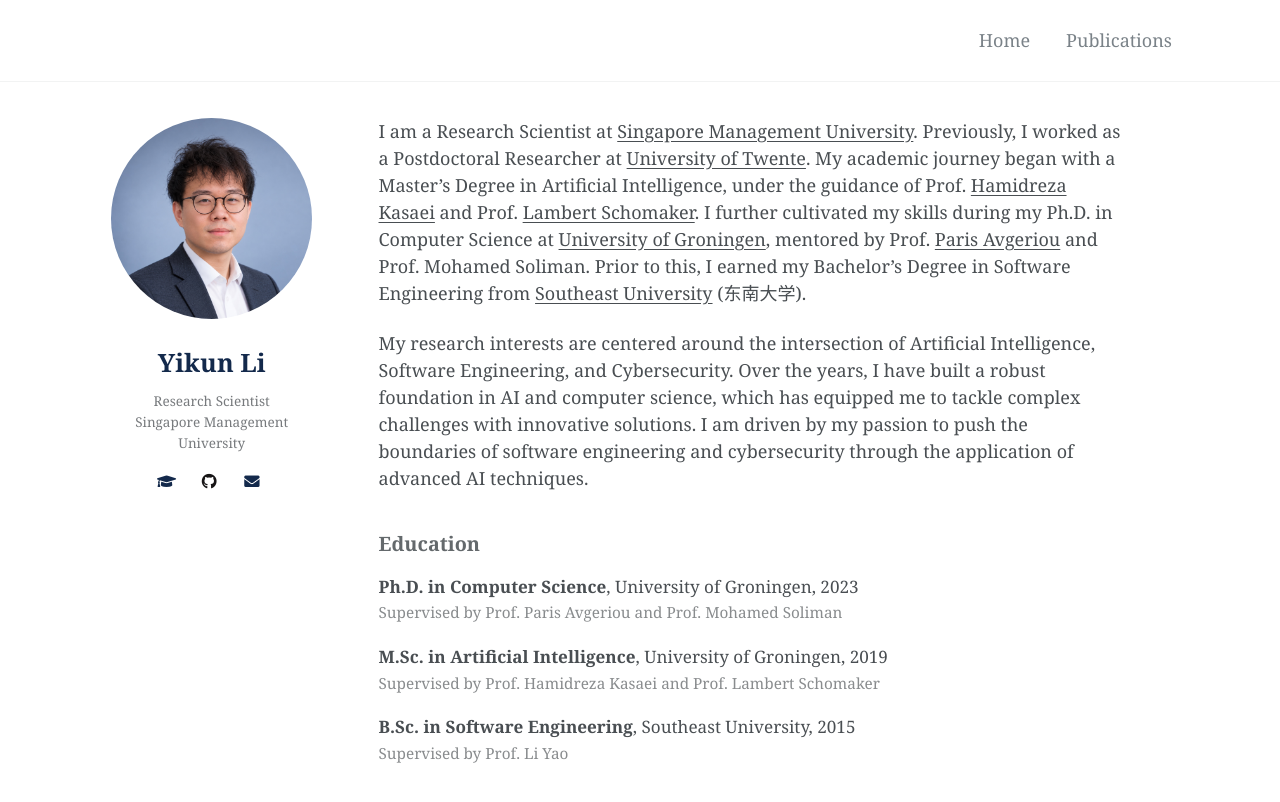
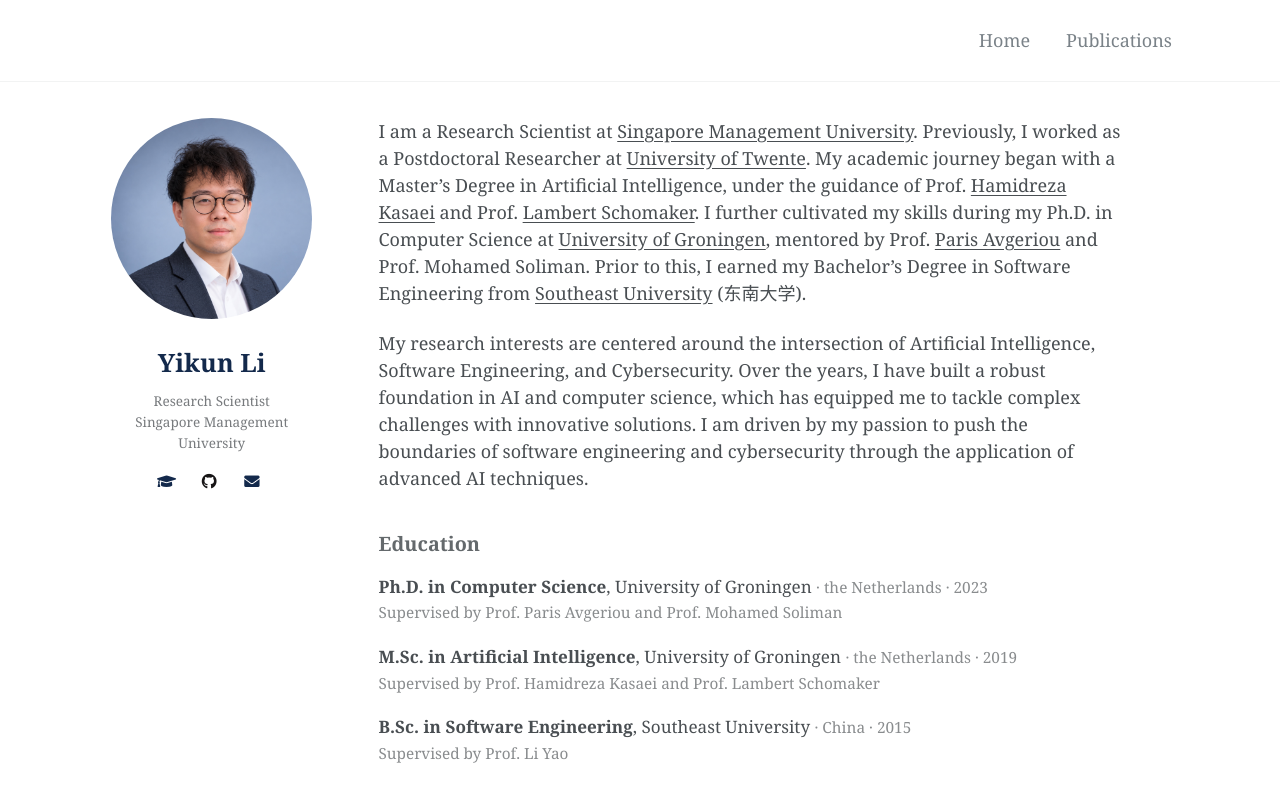
Before and after one commit to yikun-li/yikun-li.github.io, a Jekyll site: the page built from _pages/about.md, in a window 1280 px wide and 990 px high. Shown: the top 802 px of the window. Built offline with Jekyll 4.4.1, drawn with Linux system fonts in a browser that asks for light colours; some web fonts are replaced.

Commit message:
Add country and year metadata to education entries
Co-Authored-By: Claude Fable 5 <noreply@anthropic.com>

```diff
--- a/_pages/about.md
+++ b/_pages/about.md
@@ -14,15 +14,15 @@ My research interests are centered around the intersection of Artificial Intelli
 
 <div class="edu-list">
   <div class="edu-row">
-    <div class="edu-main"><span class="edu-degree">Ph.D. in Computer Science</span>, <a href="https://en.wikipedia.org/wiki/University_of_Groningen">University of Groningen</a>, 2023</div>
+    <div class="edu-main"><span class="edu-left"><span class="edu-degree">Ph.D. in Computer Science</span>, <a href="https://en.wikipedia.org/wiki/University_of_Groningen">University of Groningen</a> <span class="edu-country">· the Netherlands · 2023</span></span></div>
     <div class="edu-detail">Supervised by Prof. <a href="http://www.cs.rug.nl/~paris/">Paris Avgeriou</a> and Prof. <a href="https://www.uni-paderborn.de/en/person/102489">Mohamed Soliman</a></div>
   </div>
   <div class="edu-row">
-    <div class="edu-main"><span class="edu-degree">M.Sc. in Artificial Intelligence</span>, <a href="https://en.wikipedia.org/wiki/University_of_Groningen">University of Groningen</a>, 2019</div>
+    <div class="edu-main"><span class="edu-left"><span class="edu-degree">M.Sc. in Artificial Intelligence</span>, <a href="https://en.wikipedia.org/wiki/University_of_Groningen">University of Groningen</a> <span class="edu-country">· the Netherlands · 2019</span></span></div>
     <div class="edu-detail">Supervised by Prof. <a href="https://hkasaei.github.io">Hamidreza Kasaei</a> and Prof. <a href="https://www.ai.rug.nl/~lambert/">Lambert Schomaker</a></div>
   </div>
   <div class="edu-row">
-    <div class="edu-main"><span class="edu-degree">B.Sc. in Software Engineering</span>, <a href="https://en.wikipedia.org/wiki/Southeast_University">Southeast University</a>, 2015</div>
+    <div class="edu-main"><span class="edu-left"><span class="edu-degree">B.Sc. in Software Engineering</span>, <a href="https://en.wikipedia.org/wiki/Southeast_University">Southeast University</a> <span class="edu-country">· China · 2015</span></span></div>
     <div class="edu-detail">Supervised by Prof. Li Yao</div>
   </div>
 </div>
--- a/_sass/_publications.scss
+++ b/_sass/_publications.scss
@@ -187,3 +187,12 @@
   text-decoration: underline;
   text-underline-offset: 3px;
 }
+
+.edu-country {
+  color: mix(#fff, $text-color, 35%);
+  font-size: 0.9em;
+}
+
+.edu-main .edu-left {
+  flex: 1 1 auto;
+}
```
